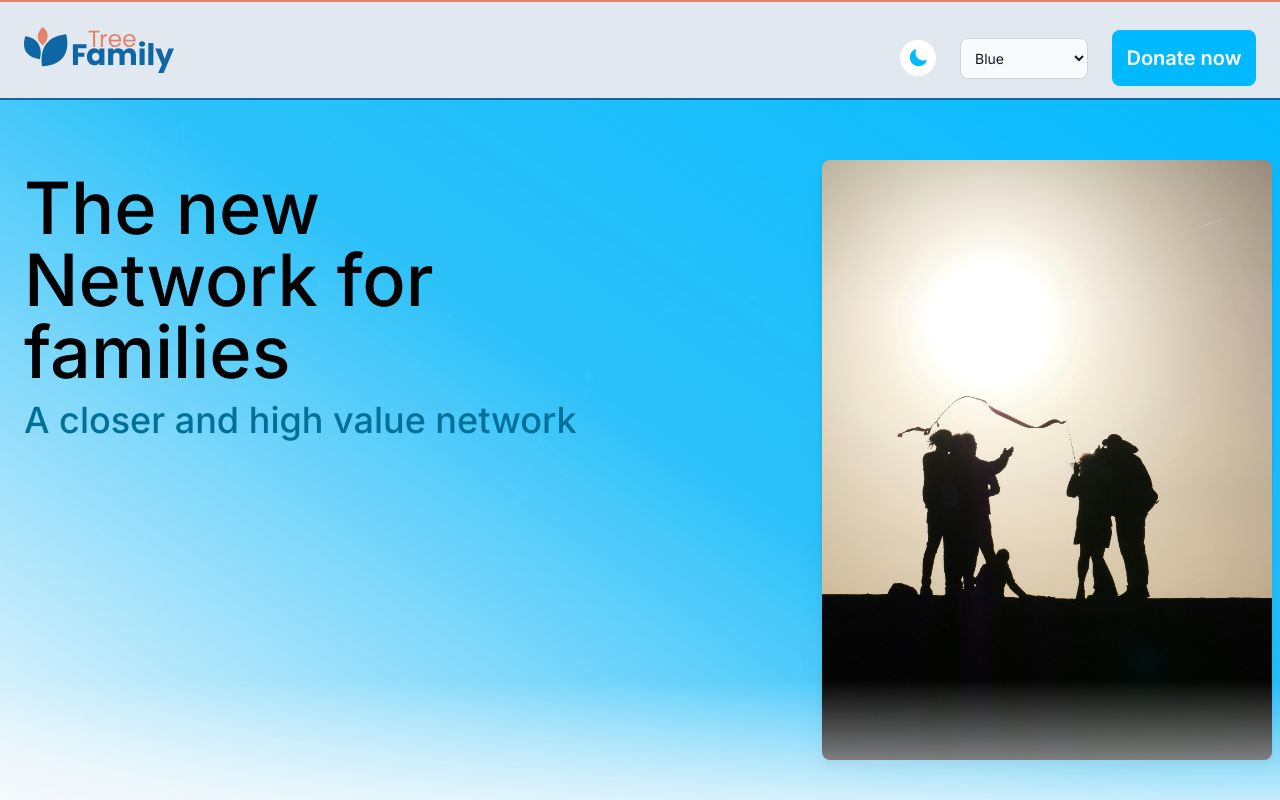
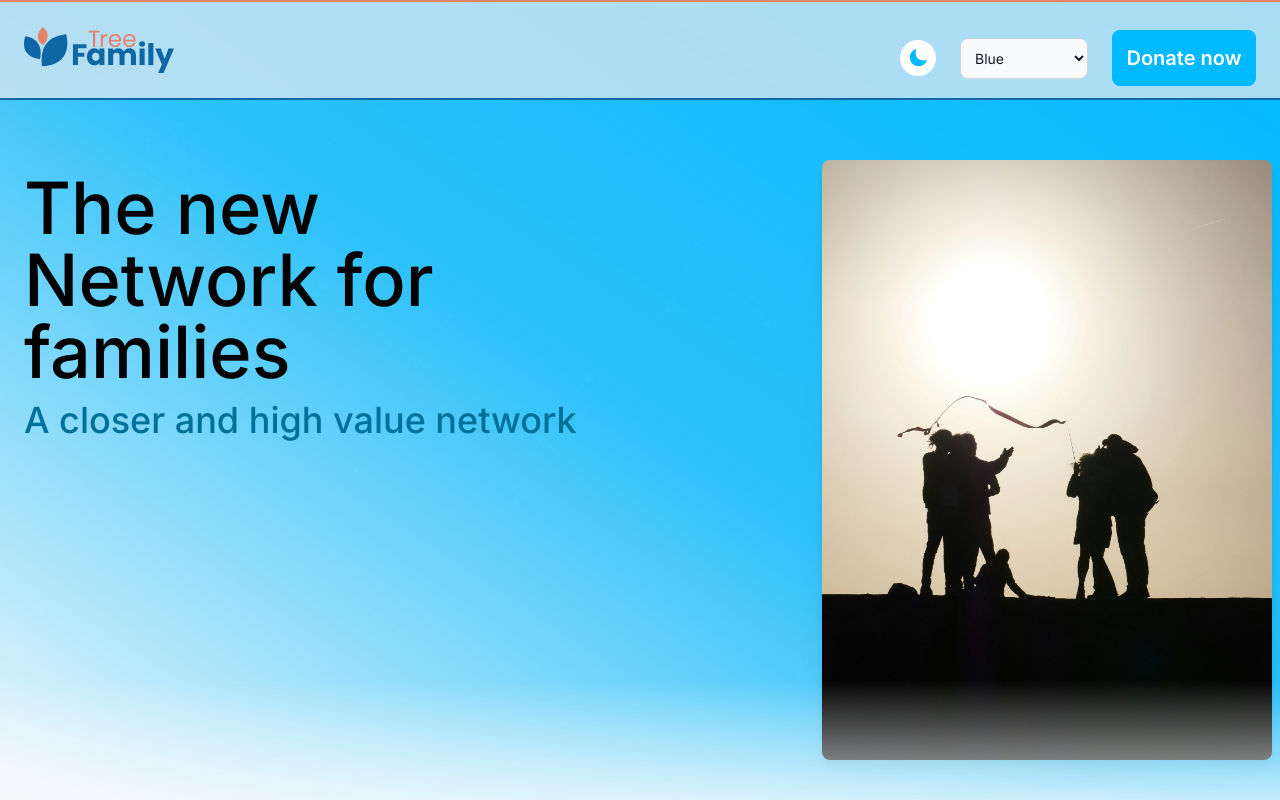
Before and after one commit to nardis9501/famdesc-landingpage, a Next.js app: page / in a window 1280 px wide. Shown: the top 800 px of the page. Built offline with nearby package versions, Linux system fonts and the light colour scheme; what @midudev/tailwind-animations would draw is missing.

Commit message:
feat: add backdrop blur to the header

```diff
--- a/components/Header/Header.js
+++ b/components/Header/Header.js
@@ -17,7 +17,7 @@ export default function Header(props) {
   return (
     <>
       <motion.header
-        className="fixed z-30 w-full left-0 top-0 border-y-2 border-solid border-t-salmon  border-b-bluePantone  bg-slate-200 dark:bg-gray-900 p-2"
+        className="fixed z-30 w-full left-0 top-0 border-y-2 border-solid border-t-salmon  border-b-bluePantone  bg-slate-200/75 dark:bg-gray-900/75 backdrop-blur-sm p-2"
         variants={fadeIn("down", 0.5)}
         initial="hidden"
         animate="show"
```
